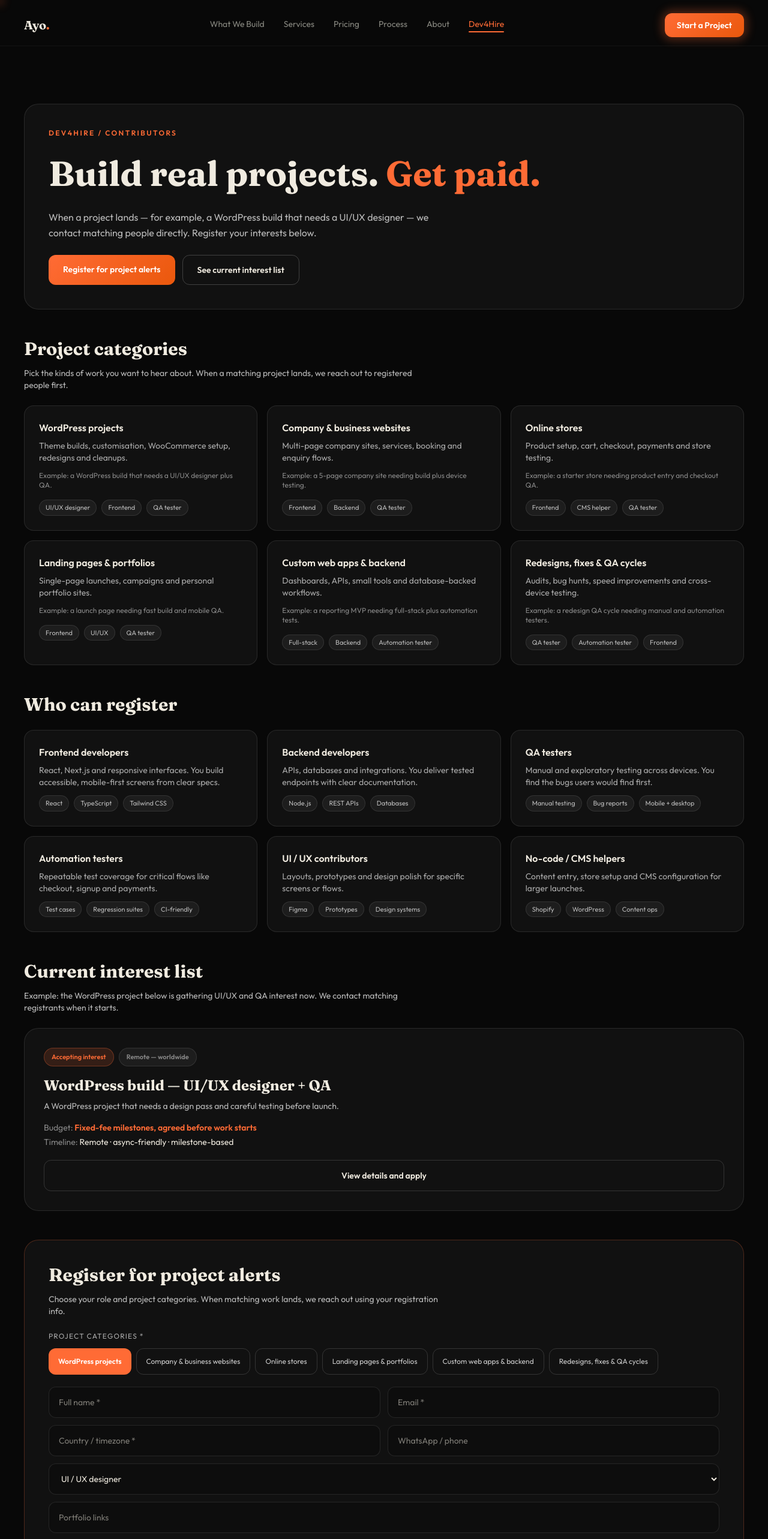
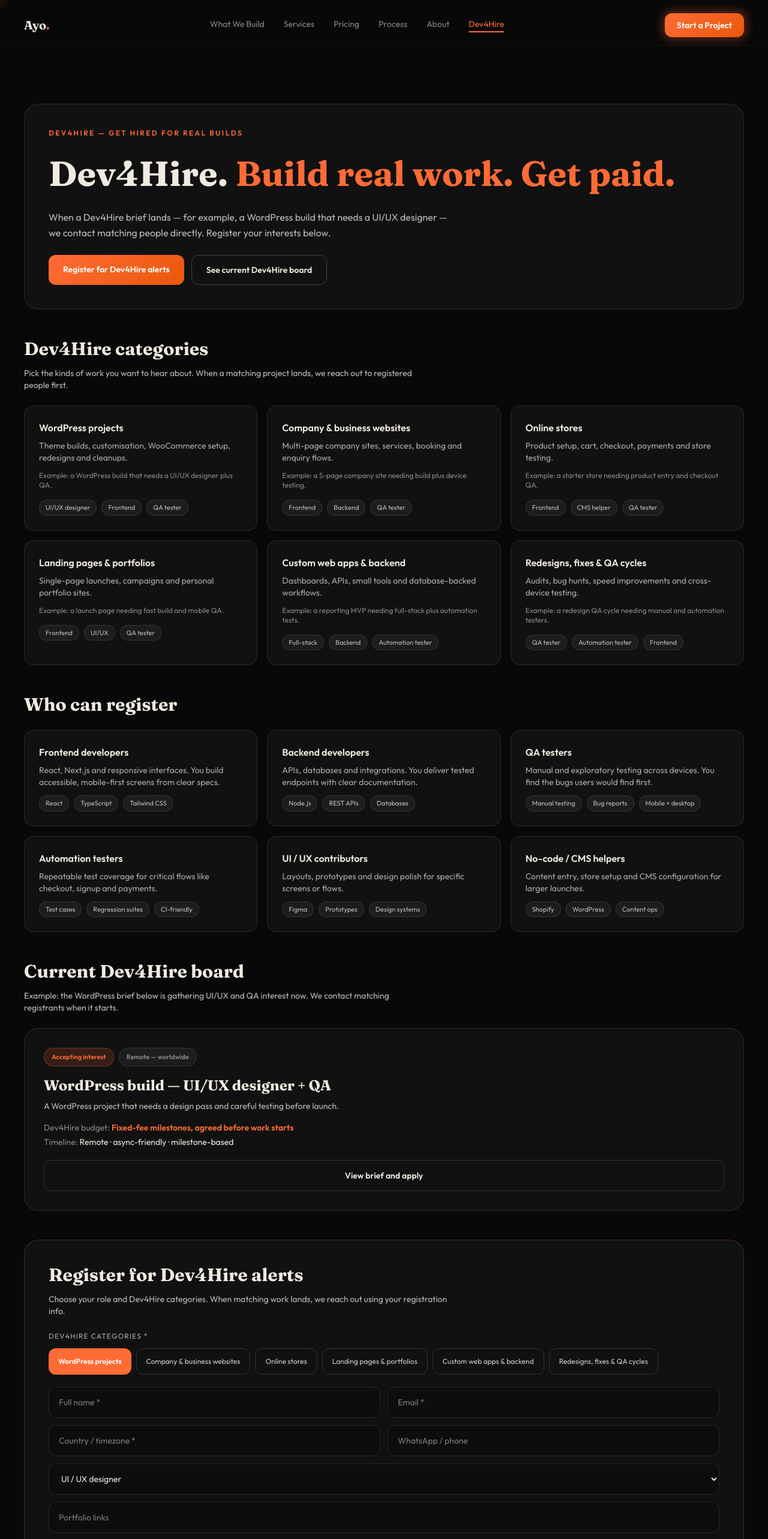
Before and after one commit to itsayopapi/ayo-creative, a React (Vite) app: page /dev4hire in a window 1280 px wide. Shown: the top 2566 px of the page at 60% size. Built offline with nearby package versions, Linux system fonts and the light colour scheme; the HTML template or start-up script is replaced by a standard one.

Commit message:
feat: complete Dev4Hire rename - BriefCard and Dev4HireForm replace Project/TalentPool components

```diff
--- a/src/components/dev4hire/ProjectCard.tsx
+++ b/src/components/dev4hire/BriefCard.tsx
@@ -1,8 +1,8 @@
 import { useState } from "react";
 import { FORM_ENDPOINT, type Status } from "./shared";
-import type { OpenProject } from "../../data/dev4hire";
+import type { DevBrief } from "../../data/dev4hire";
 
-export default function ProjectCard({ project }: { project: OpenProject }) {
+export default function BriefCard({ project }: { project: DevBrief }) {
   const [open, setOpen] = useState(false);
   const [status, setStatus] = useState<Status>("idle");
   const [f, setF] = useState({ name: "", email: "", country: "", role: project.roles[0]?.title ?? "", links: "", exp: "", avail: "" });
@@ -11,7 +11,7 @@ export default function ProjectCard({ project }: { project: OpenProject }) {
     e.preventDefault();
     setStatus("sending");
     const body = {
-      _subject: "Contributor application - " + f.name,
+      _subject: "Dev4Hire brief interest - " + f.name,
       _template: "table",
       _captcha: "false",
       "Full Name": f.name,
@@ -42,9 +42,9 @@ export default function ProjectCard({ project }: { project: OpenProject }) {
           </div>
           <h3 className="font-display text-2xl font-bold mb-2">{project.title}</h3>
           <p className="text-sm text-[#bbb] mb-4">{project.summary}</p>
-          <p className="text-sm mb-1"><span className="text-[#888]">Budget: </span><span className="text-[#ff6b35] font-semibold">{project.budget}</span></p>
+          <p className="text-sm mb-1"><span className="text-[#888]">Dev4Hire budget: </span><span className="text-[#ff6b35] font-semibold">{project.budget}</span></p>
           <p className="text-sm mb-5"><span className="text-[#888]">Timeline: </span>{project.timeline}</p>
-          <button type="button" onClick={() => setOpen(true)} className="w-full rounded-xl border border-white/15 px-5 py-3.5 text-sm font-semibold hover:bg-white/5 min-h-[52px]">View details and apply</button>
+          <button type="button" onClick={() => setOpen(true)} className="w-full rounded-xl border border-white/15 px-5 py-3.5 text-sm font-semibold hover:bg-white/5 min-h-[52px]">View brief and apply</button>
         </div>
       </article>
     );
@@ -67,7 +67,7 @@ export default function ProjectCard({ project }: { project: OpenProject }) {
           ))}
         </div>
         {status === "success" ? (
-          <p className="rounded-xl border border-[#ff6b35]/30 bg-[#ff6b35]/5 p-5 text-sm text-center">Application received. Shortlisted contributors hear back within 5 working days.</p>
+          <p className="rounded-xl border border-[#ff6b35]/30 bg-[#ff6b35]/5 p-5 text-sm text-center">Interest registered. We contact matching Dev4Hire people when this brief starts.</p>
         ) : (
           <form onSubmit={submit} className="grid sm:grid-cols-2 gap-3">
             <input required value={f.name} onChange={(e) => upd("name", e.target.value)} placeholder="Full name *" className="w-full rounded-xl bg-[#0d0d0d] border border-white/10 px-4 py-3 text-sm min-h-[52px]" />
@@ -80,7 +80,7 @@ export default function ProjectCard({ project }: { project: OpenProject }) {
             <textarea required value={f.exp} onChange={(e) => upd("exp", e.target.value)} rows={3} placeholder="Relevant experience *" className="sm:col-span-2 w-full rounded-xl bg-[#0d0d0d] border border-white/10 px-4 py-3 text-sm" />
             <input value={f.avail} onChange={(e) => upd("avail", e.target.value)} placeholder="Availability" className="sm:col-span-2 w-full rounded-xl bg-[#0d0d0d] border border-white/10 px-4 py-3 text-sm min-h-[52px]" />
             {status === "error" && (<p className="sm:col-span-2 text-sm text-red-300">Something went wrong. Please try again.</p>)}
-            <button type="submit" disabled={status === "sending"} className="sm:col-span-2 btn-orange text-white text-sm font-bold py-4 rounded-xl disabled:opacity-60">{status === "sending" ? "Sending…" : "Submit application"}</button>
+            <button type="submit" disabled={status === "sending"} className="sm:col-span-2 btn-orange text-white text-sm font-bold py-4 rounded-xl disabled:opacity-60">{status === "sending" ? "Sending…" : "Register interest"}</button>
           </form>
         )}
       </div>
--- a/src/components/dev4hire/TalentPoolForm.tsx
+++ b/src/components/dev4hire/Dev4HireForm.tsx
@@ -1,11 +1,11 @@
 import { useState } from "react";
 import { FORM_ENDPOINT, type Status } from "./shared";
-import { PROJECT_CATEGORIES } from "../../data/dev4hire";
+import { DEV_CATEGORIES } from "../../data/dev4hire";
 
 const ROLES = ["UI / UX designer", "Frontend developer", "Backend developer", "Full-stack developer", "Manual QA tester", "Automation tester", "No-code / CMS helper", "Content / data entry", "Other"];
 const box = "w-full rounded-xl bg-[#0d0d0d] border border-white/10 px-4 py-3 text-sm min-h-[52px]";
 
-export default function TalentPoolForm() {
+export default function Dev4HireForm() {
   const [status, setStatus] = useState<Status>("idle");
   const [cats, setCats] = useState<string[]>(["wordpress"]);
   const [f, setF] = useState({ name: "", email: "", phone: "", country: "", role: ROLES[0], links: "", exp: "", avail: "" });
@@ -26,9 +26,9 @@ export default function TalentPoolForm() {
   if (status === "success") return (<p className="rounded-xl border border-[#ff6b35]/30 bg-[#ff6b35]/5 p-5 text-sm text-center">Registered. We will reach out when matching work lands.</p>);
   return (
     <form onSubmit={submit}>
-      <p className="text-xs uppercase tracking-widest text-[#aaa] mb-3">Project categories *</p>
+      <p className="text-xs uppercase tracking-widest text-[#aaa] mb-3">Dev4Hire categories *</p>
       <div className="flex flex-wrap gap-2 mb-5">
-        {PROJECT_CATEGORIES.map((c) => {
+        {DEV_CATEGORIES.map((c) => {
           const on = cats.includes(c.id);
           return (<button key={c.id} type="button" onClick={() => toggleCat(c.id)} aria-pressed={on} className={on ? "text-xs px-4 py-2.5 rounded-full bg-[#ff6b35] text-white font-semibold min-h-[44px]" : "text-xs px-4 py-2.5 rounded-full border border-white/15 text-[#ccc] hover:bg-white/5 min-h-[44px]"}>{c.title}</button>);
         })}
--- a/src/data/dev4hire.ts
+++ b/src/data/dev4hire.ts
@@ -1,4 +1,4 @@
-export type OpenProject = {
+export type DevBrief = {
   id: string;
   title: string;
   summary: string;
@@ -10,7 +10,7 @@ export type OpenProject = {
   about: string[];
 };
 
-export const CONTRIBUTOR_ROLES = [
+export const DEV_ROLES = [
   {
     title: "Frontend developers",
     desc: "React, Next.js and responsive interfaces. You build accessible, mobile-first screens from clear specs.",
@@ -44,12 +44,11 @@ export const CONTRIBUTOR_ROLES = [
 ];
 
 // ─── EDIT THESE ──────────────────────────────────────────────────────────────
-// Replace the samples below with your real open projects.
-// To hide the board temporarily, set OPEN_PROJECTS to an empty array:
-//   export const OPEN_PROJECTS: OpenProject[] = [];
-// The page automatically shows a "join the talent pool" state instead.
+// Replace the sample below with your real Dev4Hire brief.
+// To hide the board temporarily, set DEV_BRIEFS to an empty array:
+//   export const DEV_BRIEFS: DevBrief[] = [];
 
-export const OPEN_PROJECTS: OpenProject[] = [
+export const DEV_BRIEFS: DevBrief[] = [
   {
     id: "wordpress-uiux",
     title: "WordPress build — UI/UX designer + QA",
@@ -80,7 +79,7 @@ export const OPEN_PROJECTS: OpenProject[] = [
   },
 ];
 
-export const PROJECT_CATEGORIES = [
+export const DEV_CATEGORIES = [
   {
     id: "wordpress",
     title: "WordPress projects",
@@ -125,29 +124,29 @@ export const PROJECT_CATEGORIES = [
   },
 ];
 
-export const CONTRIBUTOR_FAQS = [
+export const DEV_FAQS = [
   {
-    q: "How do I get paid?",
-    a: "Each task or milestone has a fixed fee agreed in writing before you start. When your work passes the stated acceptance criteria, payment is released via bank transfer, Wise or another method agreed with you.",
+    q: "How does Dev4Hire pay?",
+    a: "Each Dev4Hire task or milestone has a fixed fee agreed in writing before you start. When your work passes the stated acceptance criteria, payment is released via bank transfer, Wise or another method agreed with you.",
   },
   {
-    q: "I'm a tester, not a developer. Can I apply?",
-    a: "Yes — testers are core to this board. Manual QA, device testing, exploratory testing and regression cycles are paid roles on every extensive build.",
+    q: "I'm a tester, not a developer. Can I register?",
+    a: "Yes — testers are core to Dev4Hire. Manual QA, device testing, exploratory testing and regression cycles are paid roles on extensive builds.",
   },
   {
     q: "Do I need to be in a specific country?",
-    a: "No. All contributor roles are remote. You just need reliable internet, overlap for at least one weekly check-in, and the ability to receive international payments.",
+    a: "No. All Dev4Hire roles are remote. You just need reliable internet, overlap for at least one weekly check-in, and the ability to receive international payments.",
   },
   {
-    q: "How are contributors selected?",
-    a: "We review your experience, portfolio or past bug reports, availability and fit for the specific milestone. Shortlisted contributors get a small paid trial task before a larger milestone.",
+    q: "How are Dev4Hire people selected?",
+    a: "We review your experience, portfolio or past bug reports, availability and fit for the specific milestone. Shortlisted people get a small paid trial task before a larger milestone.",
   },
   {
     q: "Who owns the work?",
     a: "Work delivered under a paid milestone belongs to the project owner on payment, as stated in the contributor agreement you approve before starting.",
   },
   {
-    q: "What if there are no open projects right now?",
-    a: "Join the talent pool anyway using the form below. When a project matching your role opens, you'll be contacted before the public posting goes wider.",
+    q: "What if there are no Dev4Hire briefs right now?",
+    a: "Register below using the form. When a brief matching your role opens, you'll be contacted before the public posting goes wider.",
   },
 ];
--- a/src/pages/Dev4Hire.tsx
+++ b/src/pages/Dev4Hire.tsx
@@ -1,9 +1,9 @@
 import { useSEO } from "../hooks/useSEO";
 import { Link } from "react-router-dom";
 import FAQ from "../components/FAQ";
-import ProjectCard from "../components/dev4hire/ProjectCard";
-import TalentPoolForm from "../components/dev4hire/TalentPoolForm";
-import { PROJECT_CATEGORIES, CONTRIBUTOR_ROLES, OPEN_PROJECTS, CONTRIBUTOR_FAQS } from "../data/dev4hire";
+import BriefCard from "../components/dev4hire/BriefCard";
+import Dev4HireForm from "../components/dev4hire/Dev4HireForm";
+import { DEV_CATEGORIES, DEV_ROLES, DEV_BRIEFS, DEV_FAQS } from "../data/dev4hire";
 
 export default function Dev4Hire() {
   useSEO("Dev4Hire - Paid Project Roles for Developers and Testers", "Paid remote contributor roles on real builds: frontend, backend, QA and automation testing. Fixed-fee milestones, worldwide.", "/dev4hire");
@@ -11,18 +11,18 @@ export default function Dev4Hire() {
     <div className="pt-20 sm:pt-24 pb-12 px-5 sm:px-6 md:px-10 border-t border-white/5">
       <div className="max-w-7xl mx-auto">
         <div className="rounded-3xl border border-white/10 bg-[#111] p-6 sm:p-10 mb-12">
-          <p className="text-[#ff6b35] text-xs font-semibold tracking-[0.2em] uppercase mb-4">Dev4Hire / Contributors</p>
-          <h1 className="font-display font-bold mb-4" style={{ fontSize: "clamp(34px, 5vw, 58px)" }}>Build real projects. <span className="text-[#ff6b35]">Get paid.</span></h1>
-          <p className="text-[#bbb] max-w-2xl text-base leading-relaxed mb-6">When a project lands — for example, a WordPress build that needs a UI/UX designer — we contact matching people directly. Register your interests below.</p>
+          <p className="text-[#ff6b35] text-xs font-semibold tracking-[0.2em] uppercase mb-4">Dev4Hire — Get hired for real builds</p>
+          <h1 className="font-display font-bold mb-4" style={{ fontSize: "clamp(34px, 5vw, 58px)" }}>Dev4Hire. <span className="text-[#ff6b35]">Build real work. Get paid.</span></h1>
+          <p className="text-[#bbb] max-w-2xl text-base leading-relaxed mb-6">When a Dev4Hire brief lands — for example, a WordPress build that needs a UI/UX designer — we contact matching people directly. Register your interests below.</p>
           <div className="flex flex-col sm:flex-row gap-3">
-            <a href="#register" className="btn-orange text-white text-center text-sm font-semibold px-6 py-3.5">Register for project alerts</a>
-            <a href="#open-projects" className="rounded-xl border border-white/20 text-center text-sm font-semibold px-6 py-3.5 hover:bg-white/5">See current interest list</a>
+            <a href="#register" className="btn-orange text-white text-center text-sm font-semibold px-6 py-3.5">Register for Dev4Hire alerts</a>
+            <a href="#board" className="rounded-xl border border-white/20 text-center text-sm font-semibold px-6 py-3.5 hover:bg-white/5">See current Dev4Hire board</a>
           </div>
         </div>
-        <h2 className="font-display text-2xl sm:text-3xl font-bold mb-3">Project categories</h2>
+        <h2 className="font-display text-2xl sm:text-3xl font-bold mb-3">Dev4Hire categories</h2>
         <p className="text-sm text-[#bbb] max-w-2xl mb-6">Pick the kinds of work you want to hear about. When a matching project lands, we reach out to registered people first.</p>
         <div className="grid sm:grid-cols-2 lg:grid-cols-3 gap-4 mb-12">
-          {PROJECT_CATEGORIES.map((c) => (
+          {DEV_CATEGORIES.map((c) => (
             <div key={c.id} className="rounded-2xl border border-white/10 bg-[#111] p-6">
               <h3 className="font-semibold mb-2">{c.title}</h3>
               <p className="text-sm text-[#aaa] mb-3">{c.desc}</p>
@@ -33,7 +33,7 @@ export default function Dev4Hire() {
         </div>
         <h2 className="font-display text-2xl sm:text-3xl font-bold mb-6">Who can register</h2>
         <div className="grid sm:grid-cols-2 lg:grid-cols-3 gap-4 mb-12">
-          {CONTRIBUTOR_ROLES.map((r) => (
+          {DEV_ROLES.map((r) => (
             <div key={r.title} className="rounded-2xl border border-white/10 bg-[#111] p-6">
               <h3 className="font-semibold mb-2">{r.title}</h3>
               <p className="text-sm text-[#aaa] mb-3">{r.desc}</p>
@@ -41,16 +41,16 @@ export default function Dev4Hire() {
             </div>
           ))}
         </div>
-        <h2 id="open-projects" className="scroll-mt-28 font-display text-2xl sm:text-3xl font-bold mb-3">Current interest list</h2>
-        <p className="text-sm text-[#bbb] max-w-2xl mb-6">Example: the WordPress project below is gathering UI/UX and QA interest now. We contact matching registrants when it starts.</p>
-        <div className="space-y-5 mb-12">{OPEN_PROJECTS.map((p) => (<ProjectCard key={p.id} project={p} />))}</div>
+        <h2 id="board" className="scroll-mt-28 font-display text-2xl sm:text-3xl font-bold mb-3">Current Dev4Hire board</h2>
+        <p className="text-sm text-[#bbb] max-w-2xl mb-6">Example: the WordPress brief below is gathering UI/UX and QA interest now. We contact matching registrants when it starts.</p>
+        <div className="space-y-5 mb-12">{DEV_BRIEFS.map((p) => (<BriefCard key={p.id} project={p} />))}</div>
         <div id="register" className="scroll-mt-28 rounded-3xl border border-[#ff6b35]/25 bg-[#111] p-6 sm:p-10 mb-12">
-          <h2 className="font-display text-2xl sm:text-3xl font-bold mb-3">Register for project alerts</h2>
-          <p className="text-sm text-[#bbb] max-w-2xl mb-6">Choose your role and project categories. When matching work lands, we reach out using your registration info.</p>
-          <TalentPoolForm />
+          <h2 className="font-display text-2xl sm:text-3xl font-bold mb-3">Register for Dev4Hire alerts</h2>
+          <p className="text-sm text-[#bbb] max-w-2xl mb-6">Choose your role and Dev4Hire categories. When matching work lands, we reach out using your registration info.</p>
+          <Dev4HireForm />
         </div>
       </div>
-      <FAQ items={CONTRIBUTOR_FAQS} title="Contributor questions." />
+      <FAQ items={DEV_FAQS} title="Dev4Hire questions." />
       <div className="max-w-5xl mx-auto rounded-3xl border border-white/10 bg-[#111] p-6 sm:p-10 text-center">
         <h2 className="font-display text-2xl sm:text-3xl font-bold mb-3">Need an extensive build delivered?</h2>
         <div className="flex flex-col sm:flex-row justify-center gap-3 mt-6">
```
